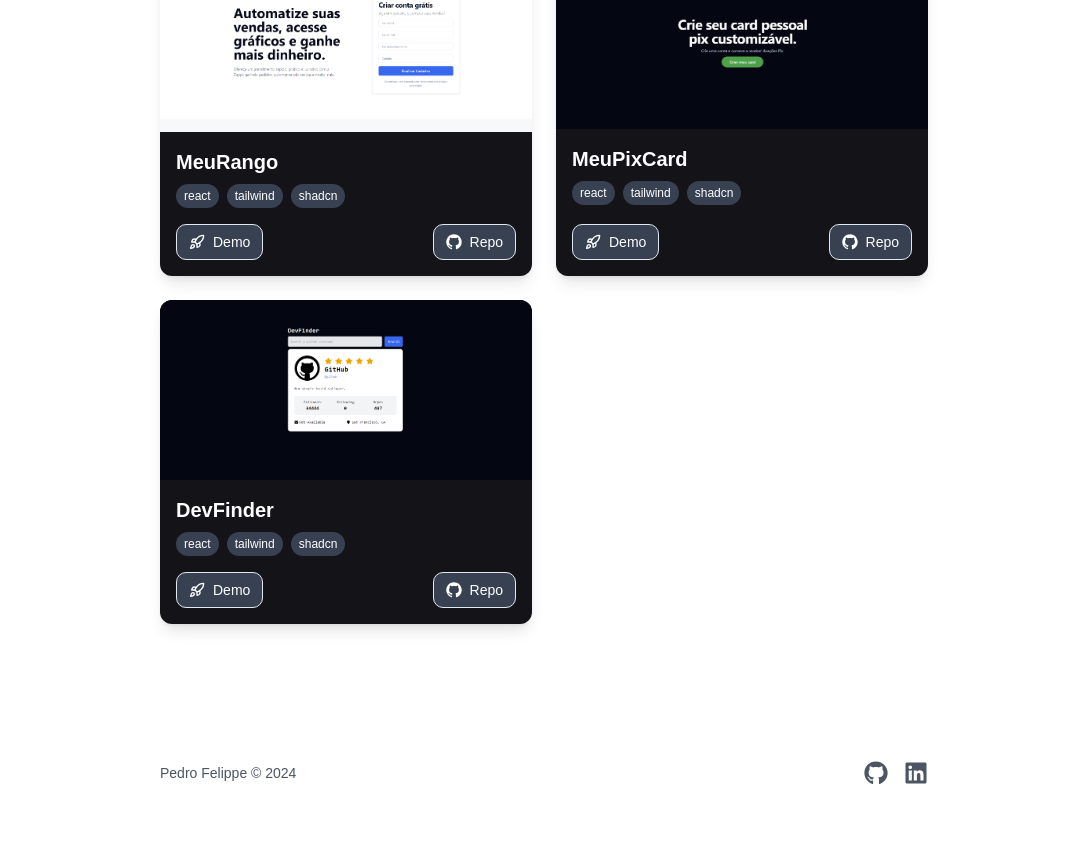
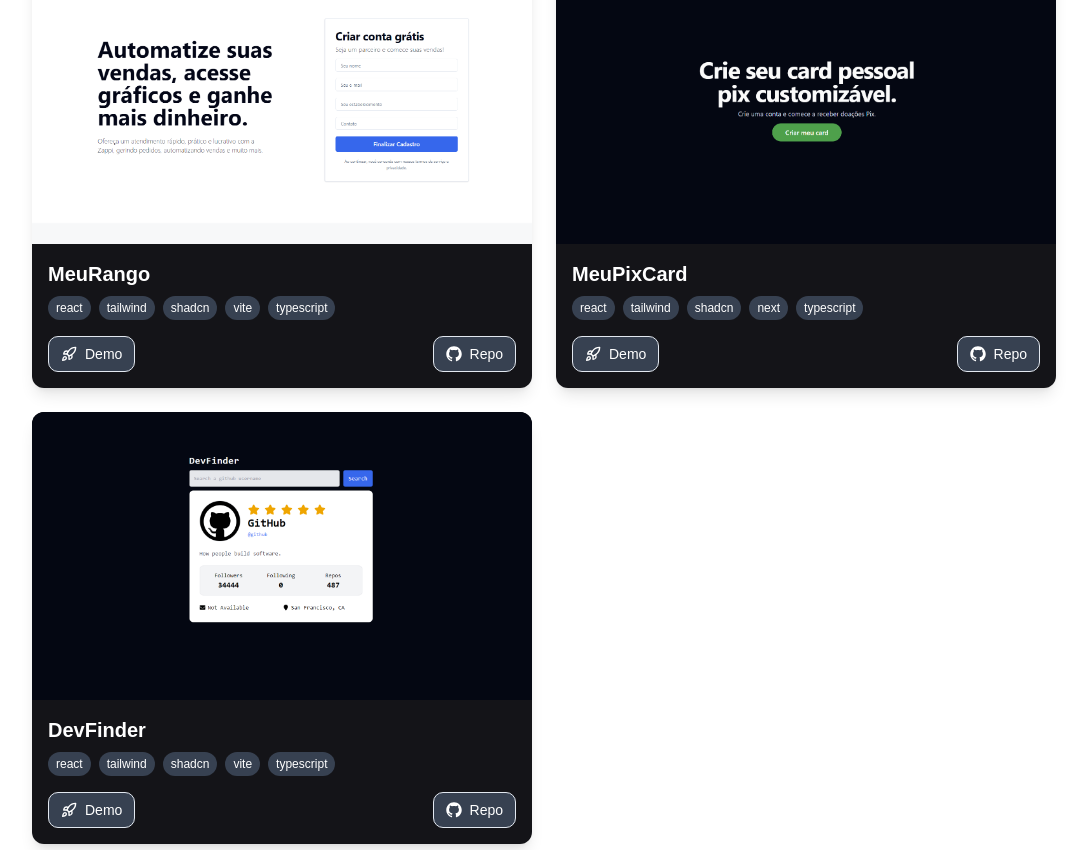
Before and after one commit to pefelippe/Portfolio, a Next.js app: page / in a window 1280 px wide. Shown: the part 770-1620 px from the top of the page, without its empty margins (96-1183 px from the left). Before the commit the page ends 1595 px from the top, so only its background shows below. Built offline with nearby package versions, Linux system fonts and the light colour scheme.

Commit message:
css refactors

```diff
--- a/pages/about.tsx
+++ b/pages/about.tsx
@@ -10,7 +10,7 @@ export default function About() {
       initial={{ opacity: 0 }}
       animate={{ opacity: 1 }}
       transition={{ duration: 0.75 }}
-      className="max-w-screen-md mx-auto py-16 px-4 mt-20"
+      className="max-w-screen-lg mx-auto py-16 px-4 mt-20"
     >
       <div className="flex flex-col md:flex-row items-start justify-between gap-8">
         <motion.div
--- a/pages/index.tsx
+++ b/pages/index.tsx
@@ -5,7 +5,7 @@ import FeaturedProjectsSection from "../src/sections/FeaturedProjectsSection";
 
 export default function Home() {
   return (
-    <motion.div className="flex flex-col  w-full  mx-auto max-sm:p-6 max-w-screen-md mt-[76px] gap-12 ">
+    <motion.div className="flex flex-col  w-full  mx-auto max-sm:p-6 max-w-screen-lg mt-[76px] gap-12 ">
       <HeroSection />
       <FeaturedProjectsSection />
     </motion.div>
--- a/pages/projects/index.tsx
+++ b/pages/projects/index.tsx
@@ -54,7 +54,7 @@ export default function Projects() {
       initial={{ opacity: 0 }}
       animate={{ opacity: 1 }}
       transition={{ duration: 0.5 }}
-      className="container mx-auto max-md:px-4 md:p-0 py-8 mt-24 max-w-screen-md "
+      className="container mx-auto max-md:px-4 md:p-0 py-8 mt-24 max-w-screen-lg "
     >
       <h1 className="text-4xl font-bold mb-2">Projects</h1>
       <h2 className="text-xl text-gray-600 mb-4">
--- a/src/components/ProjectCard.tsx
+++ b/src/components/ProjectCard.tsx
@@ -27,10 +27,15 @@ function ProjectCard({
 }: IProjectCard) {
   const [isHovered, setIsHovered] = useState(false);
 
+  const handleCardClick = () => {
+    window.open(link || repo, "_blank", "noopener,noreferrer");
+  };
+
   return (
     <motion.div
       whileHover={{ scale: 1.03 }}
-      className="flex flex-col bg-[#141418] rounded-xl shadow-lg overflow-hidden h-full "
+      className="flex flex-col bg-[#141418] rounded-xl shadow-lg overflow-hidden h-full cursor-pointer"
+      onClick={handleCardClick}
     >
       <div
         className="relative w-full overflow-hidden"
@@ -40,7 +45,7 @@ function ProjectCard({
         <motion.img
           src={imgUrl}
           alt={title}
-          className={`w-full h-full object-cover transition-all duration-300 m${
+          className={`w-full h-72 object-cover transition-all duration-300 ${
             isHovered ? "scale-110 blur-sm" : ""
           }`}
         />
@@ -51,12 +56,10 @@ function ProjectCard({
         )}
       </div>
       <div className="p-4 flex flex-col flex-grow">
-        <h3 className="text-xl font-semibold mb-2 truncate text-white">
-          {title}
-        </h3>
+        <h3 className="text-xl font-semibold mb-2 text-white">{title}</h3>
         {stack.length > 0 && (
           <div className="flex flex-wrap gap-2 mb-4">
-            {stack.slice(0, 3).map((tech) => (
+            {stack.map((tech) => (
               <span
                 key={tech}
                 className="px-2 py-1 bg-gray-700 rounded-full text-xs text-white"
@@ -68,27 +71,37 @@ function ProjectCard({
         )}
         <div className="flex justify-between mt-auto">
           <Button
-            asChild
             variant="outline"
             size="sm"
             className="bg-gray-700 text-white hover:bg-gray-600"
+            onClick={(e) => {
+              e.stopPropagation();
+              window.open(link || repo, "_blank", "noopener,noreferrer");
+            }}
           >
-            <Link href={link || repo} target="_blank" rel="noopener noreferrer">
-              <Rocket className="mr-2 h-4 w-4" />
-              {link ? "Demo" : "Repo"}
-            </Link>
+            {link ? (
+              <>
+                <Rocket className="mr-2 h-4 w-4" /> Demo
+              </>
+            ) : (
+              <>
+                <GitHubLogoIcon className="mr-2 h-4 w-4" /> Repo
+              </>
+            )}
           </Button>
+          {link && (
             <Button
-            asChild
               variant="outline"
               size="sm"
               className="bg-gray-700 text-white hover:bg-gray-600"
+              onClick={(e) => {
+                e.stopPropagation();
+                window.open(repo, "_blank", "noopener,noreferrer");
+              }}
             >
-            <Link href={repo} target="_blank" rel="noopener noreferrer">
-              <GitHubLogoIcon className="mr-2 h-4 w-4" />
-              Repo
-            </Link>
+              <GitHubLogoIcon className="mr-2 h-4 w-4" /> Repo
             </Button>
+          )}
         </div>
       </div>
     </motion.div>
--- a/src/components/layout/Footer.tsx
+++ b/src/components/layout/Footer.tsx
@@ -8,7 +8,7 @@ function Footer() {
       initial={{ opacity: 0, y: 25 }}
       animate={{ opacity: 1, y: 0 }}
       transition={{ duration: 0.75, delay: 1 }}
-      className="border-t w-full flex mt-16 text-center justify-between items-center max-md:p-6 max-w-screen-md mx-auto  py-6 sm:py-10 gap-4 border-gray-100/10"
+      className="border-t w-full flex mt-16 text-center justify-between items-center max-md:p-6 max-w-screen-lg mx-auto  py-6 sm:py-10 gap-4 border-gray-100/10"
     >
       <p className="gap-2 text-sm sm:text-md text-gray-600 dark:text-gray-400">
         Pedro Felippe &copy; {new Date().getFullYear()}
--- a/src/components/layout/Header.tsx
+++ b/src/components/layout/Header.tsx
@@ -30,7 +30,7 @@ const Header = () => {
         className="fixed flex w-full bg-[#fefefe] dark:bg-[#09090b] transition-colors duration-300 py-5 left-0 right-0 mx-auto
          border-gray-200 dark:border-gray-100/30 z-40 max-md:p-6"
       >
-        <div className="flex mx-auto items-center justify-between w-full max-w-screen-md">
+        <div className="flex mx-auto items-center justify-between w-full max-w-screen-lg">
           <Link
             href="/"
             className="text-2xl tracking-tighter font-bold hover:bg-slate-100/10 rounded-3xl"
@@ -65,7 +65,8 @@ const Header = () => {
         initial={{ x: "100%" }}
         animate={{ x: isDrawerOpen ? 0 : "100%" }}
         transition={{ type: "spring", stiffness: 300, damping: 30 }}
-        className="fixed top-0 right-0 h-full w-full max-w-[500px] bg-white dark:bg-[#141418] shadow-lg z-40 transition-colors duration-300 flex flex-col"
+        className="fixed top-0 right-0 h-full w-full max-w-[500px] bg-white dark:bg-[#141418] shadow-lg
+         z-40 transition-colors duration-300 flex flex-col"
       >
         <div className="flex justify-end p-6">
           <motion.button
```
Lines whose indentation alone changed are shown as unchanged.
